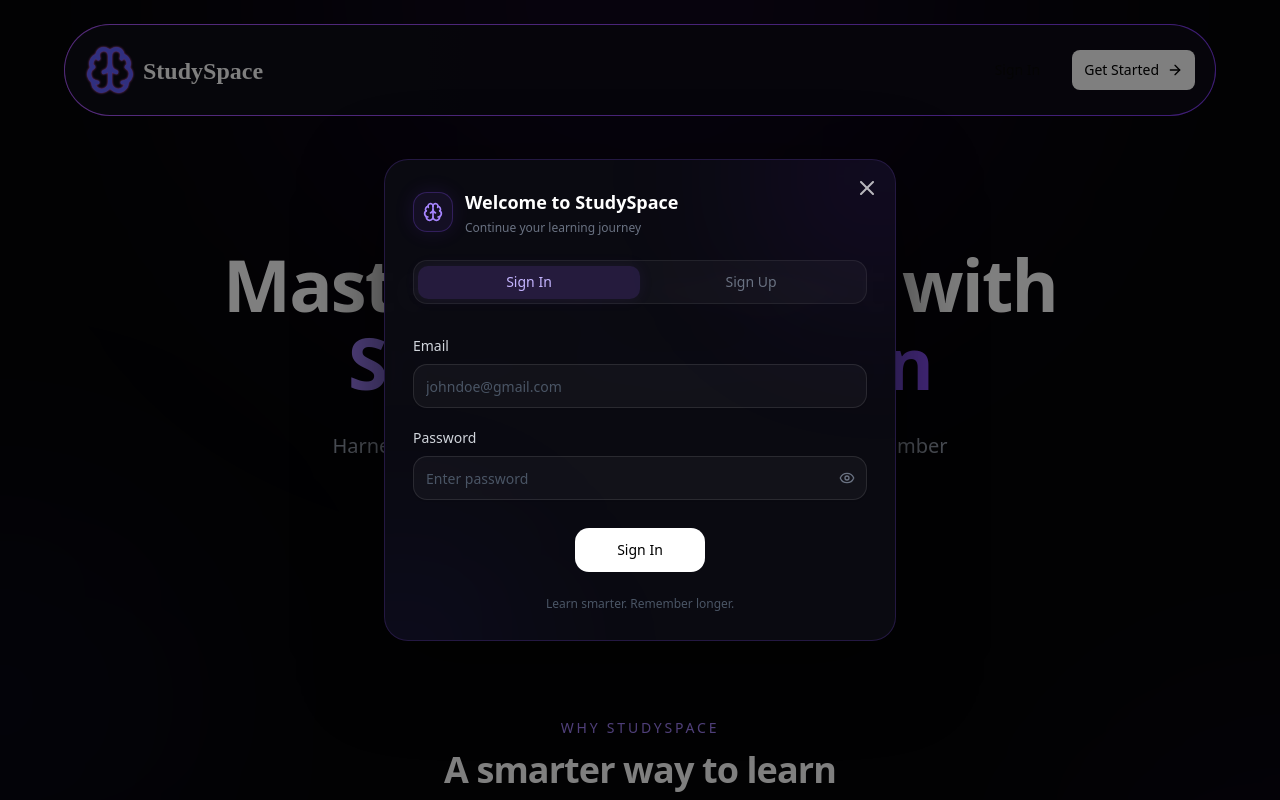
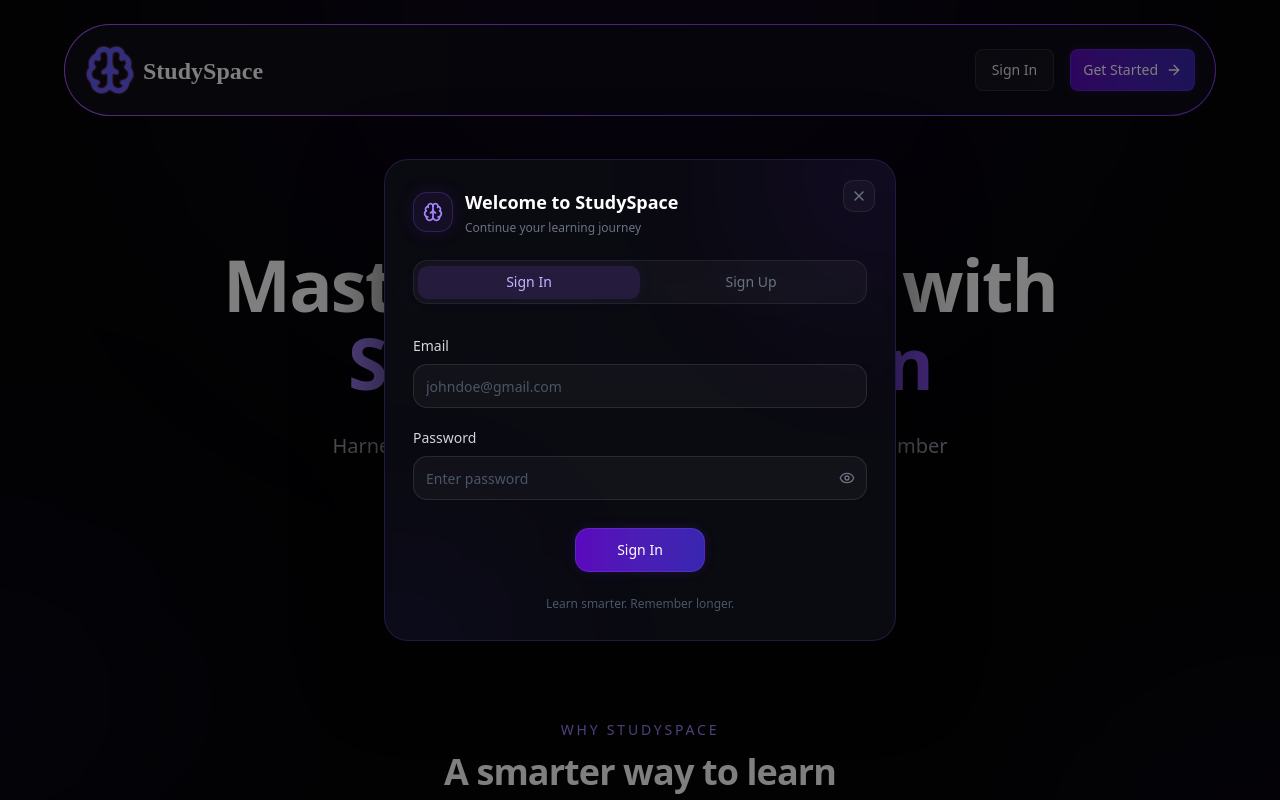
Before and after one commit to Dhanyaja2/StudySpace2, a React (Vite) app in the folder frontend/: page / in a window 1280 px wide. Both pictures are taken after a click on the button "Sign In". Shown: the top 800 px of the page. Built offline with nearby package versions, Linux system fonts and the light colour scheme; no server answers; a web font is replaced by a local one.

Commit message:
Updated Buttons

```diff
--- a/frontend/src/components/ui/button.jsx
+++ b/frontend/src/components/ui/button.jsx
@@ -15,12 +15,17 @@ const buttonVariants = cva(
           "bg-destructive text-white shadow-xs hover:bg-destructive/90 focus-visible:ring-destructive/20 dark:focus-visible:ring-destructive/40 dark:bg-destructive/60",
         outline:
           "border bg-background shadow-xs hover:bg-accent hover:text-accent-foreground dark:bg-input/30 dark:border-input dark:hover:bg-input/50",
+        primary:
+  "border border-violet-500/30 bg-[#21124D] text-white shadow-[0_0_12px_rgba(124,58,237,0.12)] transition-all duration-300 hover:bg-[#2A1760] hover:border-violet-400/50 hover:shadow-[0_0_18px_rgba(124,58,237,0.22)] hover:-translate-y-[1px] active:translate-y-0",
         secondary:
           "bg-secondary text-secondary-foreground shadow-xs hover:bg-secondary/80",
         ghost:
           "hover:bg-accent hover:text-accent-foreground dark:hover:bg-accent/50",
         link: "text-primary underline-offset-4 hover:underline",
-        animate: "bg-white text-black bg-[length:200%_200%] animate-gradient z-0 transition-all duration-500 group-hover:blur-sm"
+        animate:
+          "relative overflow-hidden border border-violet-500/25 bg-gradient-to-r from-violet-700/80 to-indigo-700/80 text-white shadow-[0_0_12px_rgba(124,58,237,0.15)] transition-all duration-300 hover:from-violet-600/90 hover:to-indigo-600/90 hover:border-violet-400/40 hover:shadow-[0_0_18px_rgba(124,58,237,0.25)] hover:-translate-y-[1px] active:translate-y-0",
+        glass:
+          "border border-white/10 bg-white/[0.04] text-gray-200 backdrop-blur-sm transition-all duration-300 hover:border-violet-400/40 hover:bg-violet-500/10 hover:text-white",
       },
       size: {
         default: "h-9 px-4 py-5 has-[>svg]:px-3",
--- a/frontend/src/components/ui/dialog.jsx
+++ b/frontend/src/components/ui/dialog.jsx
@@ -60,11 +60,47 @@ function DialogContent({
         )}
         {...props}>
         {children}
-        {showCloseButton && (
+        {/* {showCloseButton && (
           <DialogPrimitive.Close
             data-slot="dialog-close"
             className="bg-transparent outline-0 data-[state=open]:bg-accent data-[state=open]:text-muted-foreground absolute top-4 right-4 rounded-xs opacity-70 transition-opacity hover:opacity-100 disabled:pointer-events-none [&_svg]:pointer-events-none [&_svg]:shrink-0 [&_svg:not([class*='size-'])]:size- cursor-pointer">
             <XIcon />
+            <span className="sr-only">Close</span>
+          </DialogPrimitive.Close>
+        )} */}
+        {showCloseButton && (
+          <DialogPrimitive.Close
+            data-slot="dialog-close"
+            type="button"
+            className="
+      absolute
+      right-5
+      top-5
+      z-[100]
+      flex
+      h-8
+      w-8
+      items-center
+      justify-center
+      rounded-lg
+      border
+      border-white/[0.08]
+      bg-white/[0.03]
+      text-gray-500
+      opacity-100
+      outline-none
+      transition-all
+      duration-200
+      hover:border-violet-400/30
+      hover:bg-violet-500/10
+      hover:text-white
+      focus:ring-2
+      focus:ring-violet-500/20
+      disabled:pointer-events-none
+      cursor-pointer
+    "
+          >
+            <XIcon className="h-4 w-4" />
             <span className="sr-only">Close</span>
           </DialogPrimitive.Close>
         )}
```
